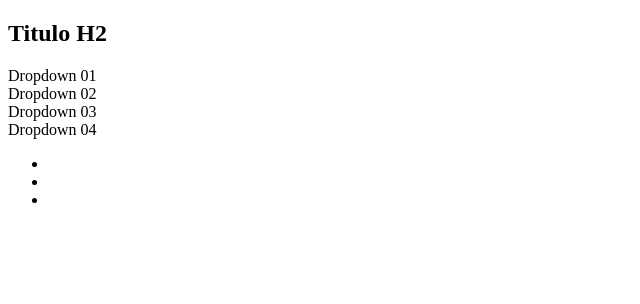
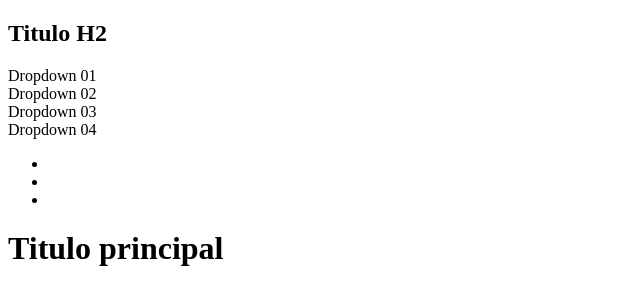
Before and after one commit to ruivergani/javascript, a plain HTML site: page index.html in a window 1280 px wide. Shown: the whole page, without its empty margins (0-640 px from the left). Drawn offline with Linux system fonts and the light colour scheme.

Commit message:
class concept

```diff
--- a/index.html
+++ b/index.html
@@ -25,6 +25,9 @@
         </ul>
     </div>
 
+    <!-- Concept of Class-->
+    <h1 class="titulo">Titulo principal</h1>
+
     <script src="./js/scripts.js"></script>
 </body>
 </html>
--- a/js/scripts.js
+++ b/js/scripts.js
@@ -210,3 +210,17 @@ allDropdowns.forEach((item, index, array) => { // do not need the function struc
 allDropdowns.forEach(() => {
     // this is the structure for arrow function
 })
+
+
+// Class
+const titulo = document.querySelector('h1');
+
+titulo.classList; // lista de classes do elemento
+titulo.classList.add('ativo'); // add class
+titulo.classList.remove('ativo'); // remove class
+titulo.classList.toggle('ativo'); // add/remove class de acordo com condition (pode ser click)
+titulo.classList.contains('ativo'); // true ou false
+console.log(titulo.classList.contains('ativo')); // true ou false (if condition to see if exists or not)
+titulo.classList.replace('ativo', 'inativo'); // troca uma classe pela outra
+
+console.log(titulo)
```
